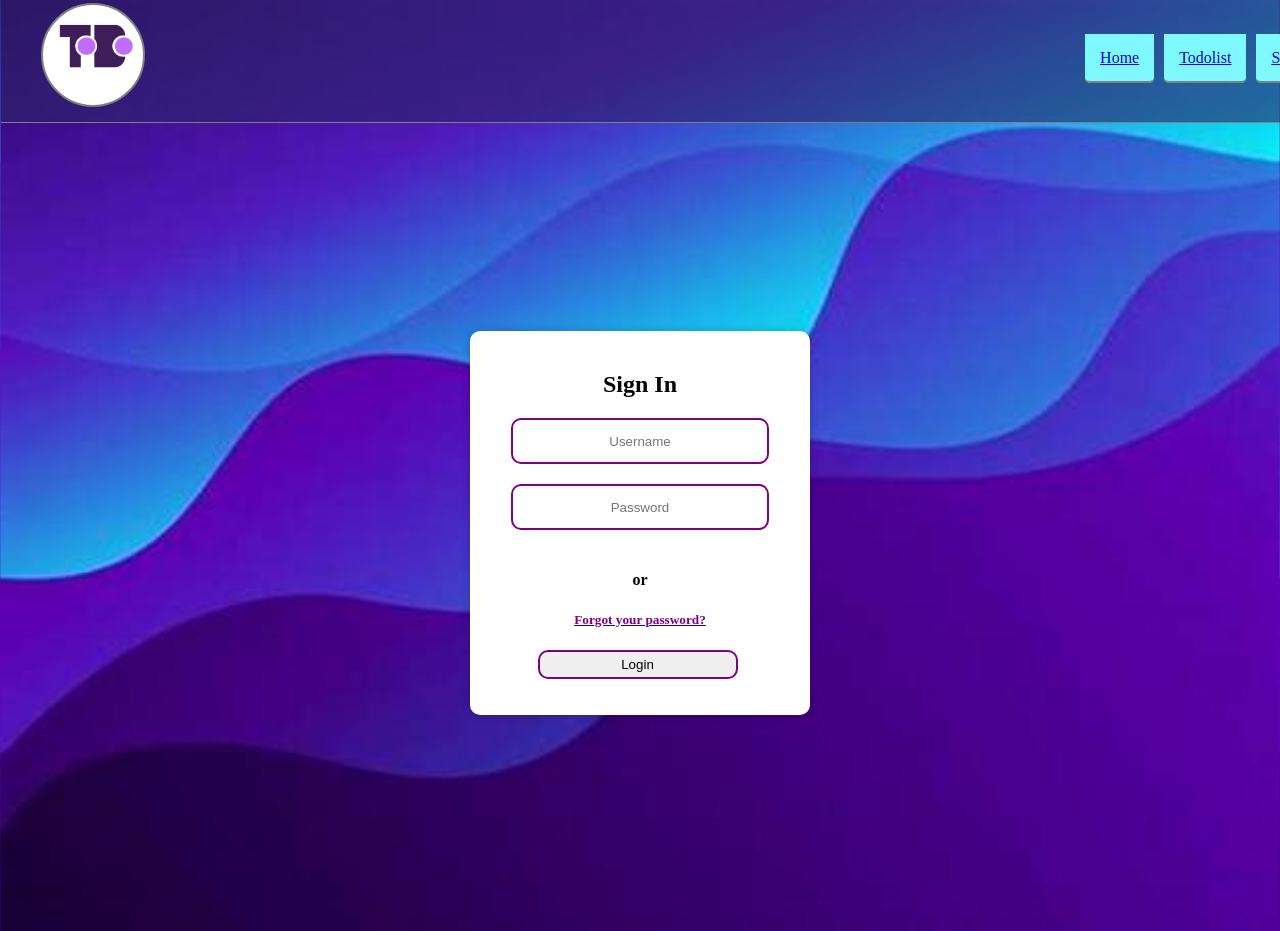
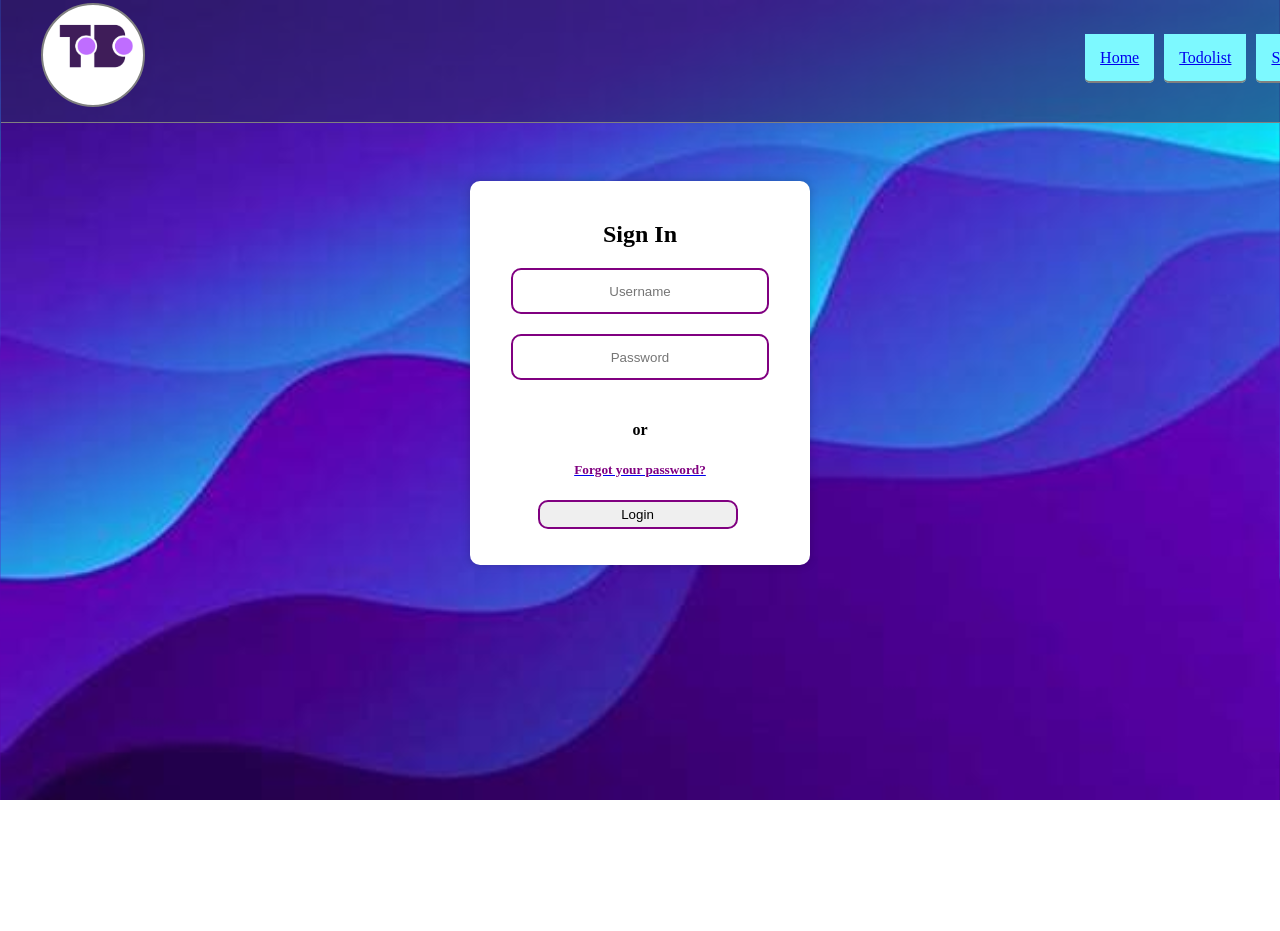
Before and after one commit to Thobani660/ToDoList_Task7, a React (Vite) app in the folder ToDoList_Task7/client/: page /signIn in a window 1280 px wide. Shown: the top 931 px of the page. After the commit the page ends 800 px from the top, so only its background shows below. Built offline with nearby package versions, Linux system fonts and the light colour scheme.

Commit message:
signin:signup

```diff
--- a/ToDoList_Task7/client/src/pages/signIn.jsx
+++ b/ToDoList_Task7/client/src/pages/signIn.jsx
@@ -34,6 +34,7 @@ function SignIn() {
       justifyContent: "center",
       alignItems: "center",
       height: "100vh",
+      marginTop:"-150px"
     }}>
       <div style={{
         width: "300px",
```
